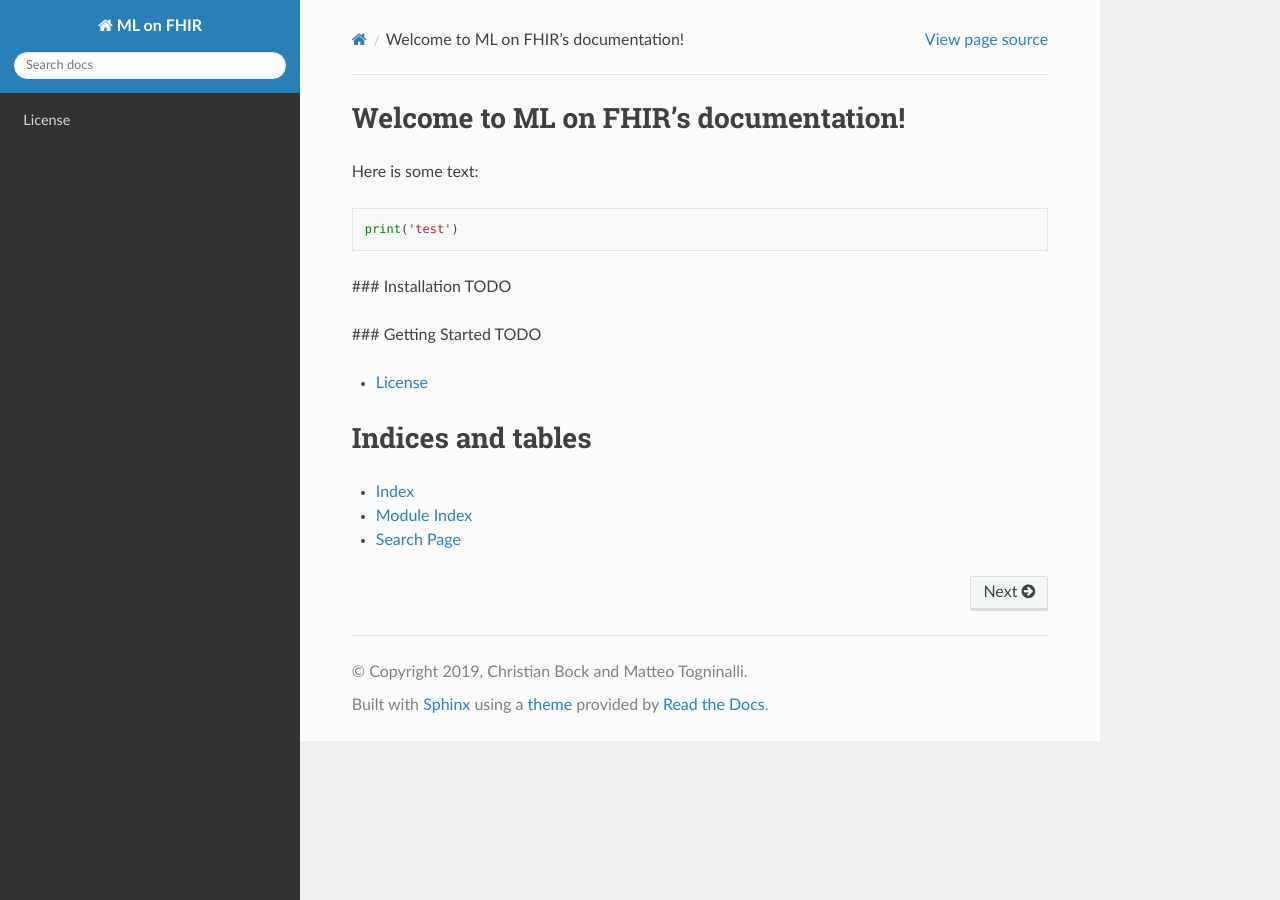
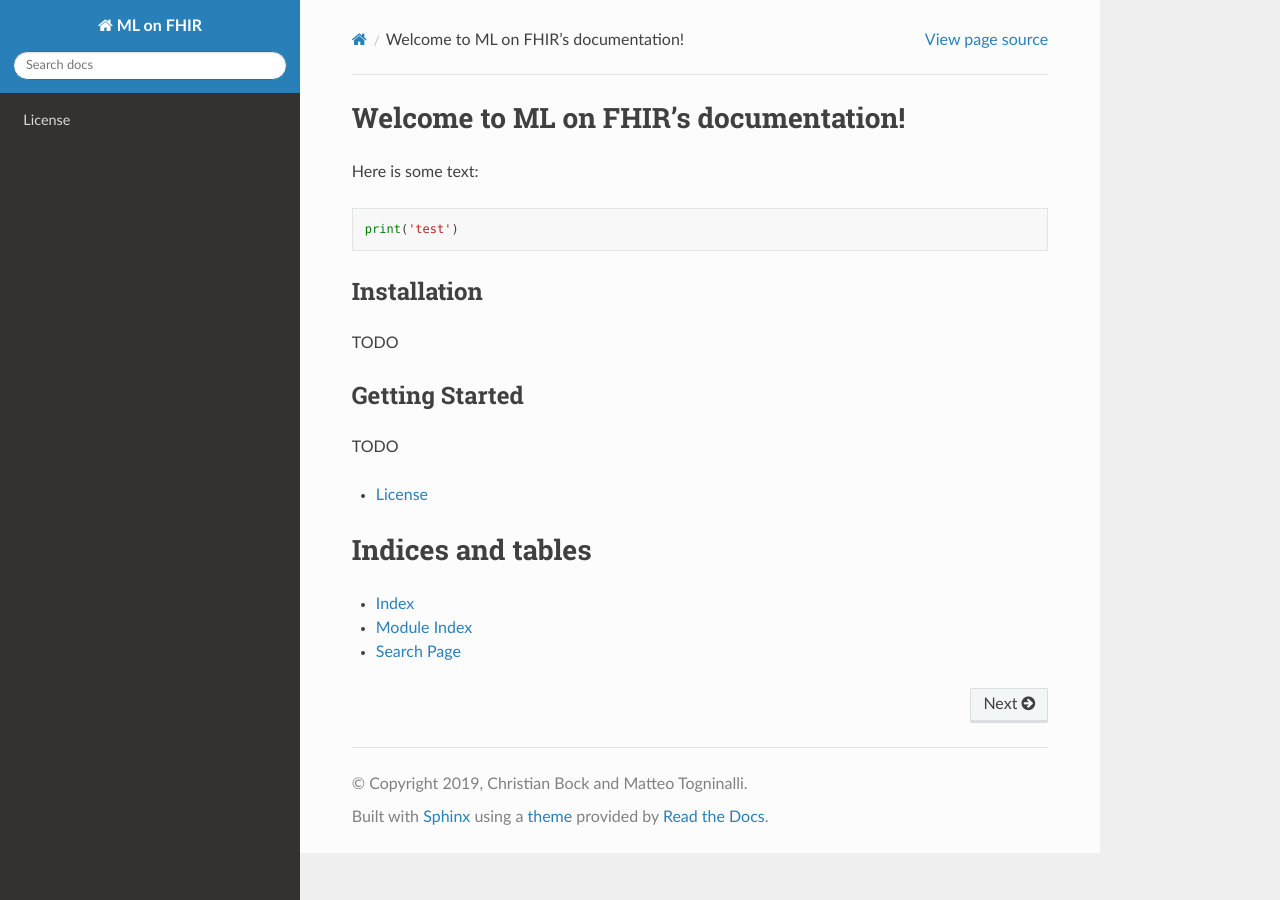
Before and after one commit to chrisby/ml-on-fhir, a Sphinx documentation site: the page built from docs/source/index.rst, in a window 1280 px wide. Built offline with Sphinx 7.4.7 and the Read the Docs theme 2.0.0, drawn with Linux system fonts in a browser that asks for light colours.

```diff
--- a/docs/source/index.rst
+++ b/docs/source/index.rst
@@ -5,10 +5,12 @@ Here is some text::
 
     print('test')
 
-### Installation
+Installation
+^^^^^^^^^^^^
 TODO
 
-### Getting Started
+Getting Started
+^^^^^^^^^^^^^^^
 TODO
 
 .. toctree::
```
